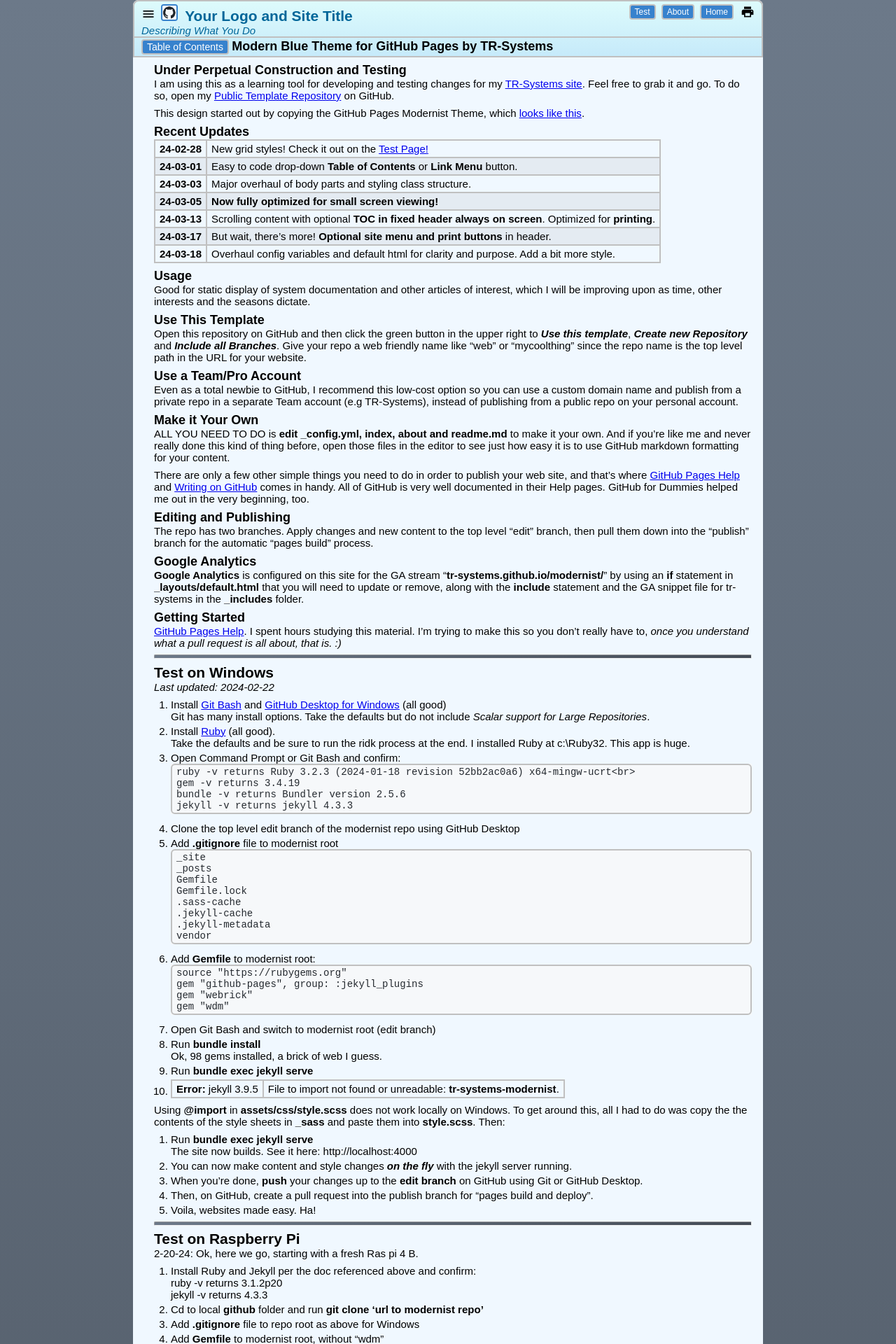
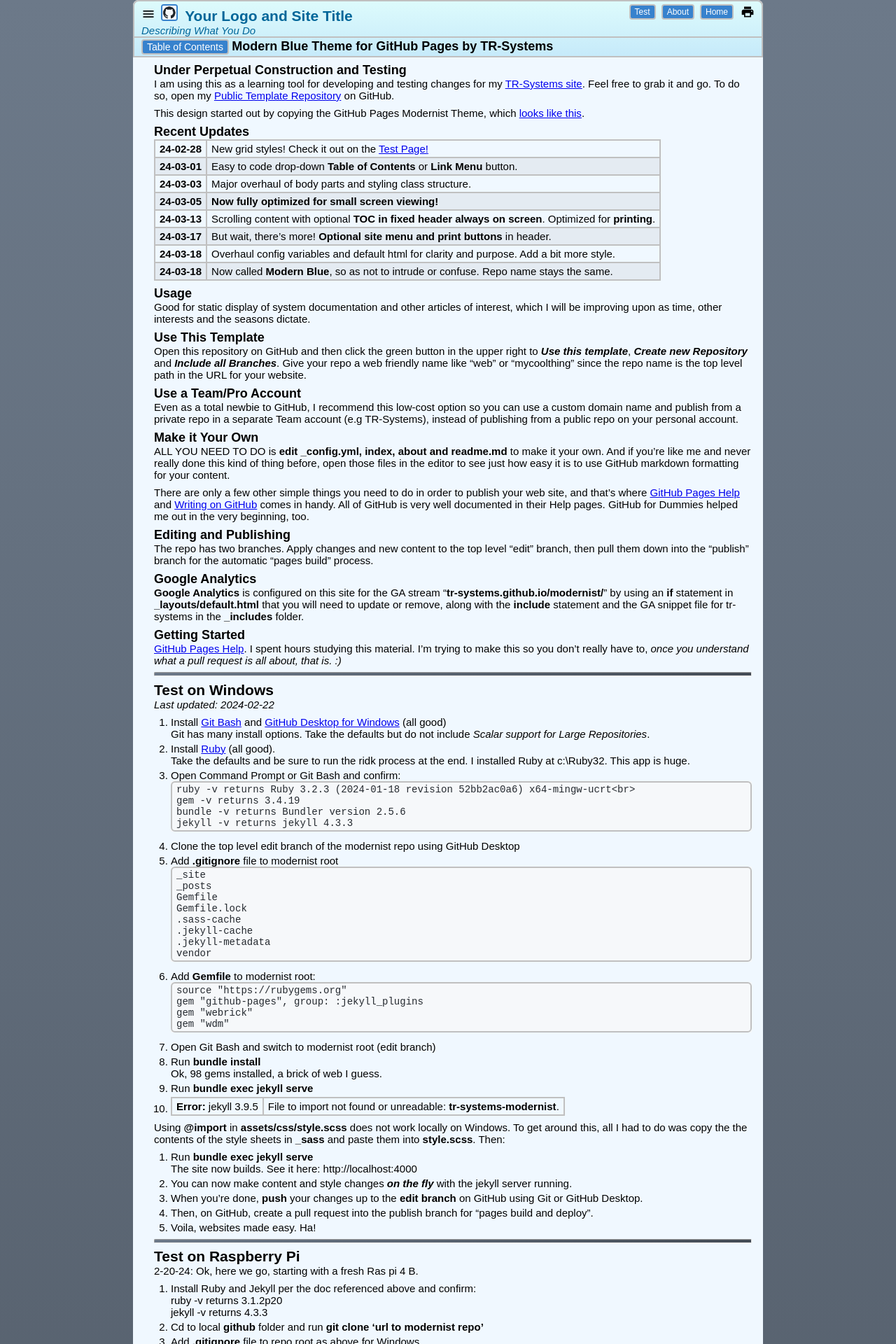
Before and after one commit to TR-Systems/modernist, a Jekyll site: the page built from index.md, in a window 1280 px wide. Shown: the top 1920 px of the page at 70% size. Built offline with Jekyll 4.4.1, drawn with Linux system fonts in a browser that asks for light colours; our own code applies the rules of GitHub Pages for plain Markdown files.

Commit message:
modern blue

```diff
--- a/assets/css/style.scss
+++ b/assets/css/style.scss
@@ -1,7 +1,7 @@
 ---
 ---
 
-/* Modernist Theme for GitHub Pages by TR-Systems */
+/* Modern Blue Theme for GitHub Pages by TR-Systems */
 html {
   height: 100%;
   background: #6C7989;
--- a/index.md
+++ b/index.md
@@ -18,6 +18,7 @@
 | **24-03-13** | Scrolling content with optional **TOC in fixed header always on screen**. Optimized for **printing**.
 | **24-03-17** | But wait, there's more! **Optional site menu and print buttons** in header.
 | **24-03-18** | Overhaul config variables and default html for clarity and purpose. Add a bit more style.
+| **24-03-18** | Now called **Modern Blue**, so as not to intrude or confuse. Repo name stays the same.
 
 ### Usage
 Good for static display of system documentation and other articles of interest, which I will be improving upon as time, other interests and the seasons dictate.
```
